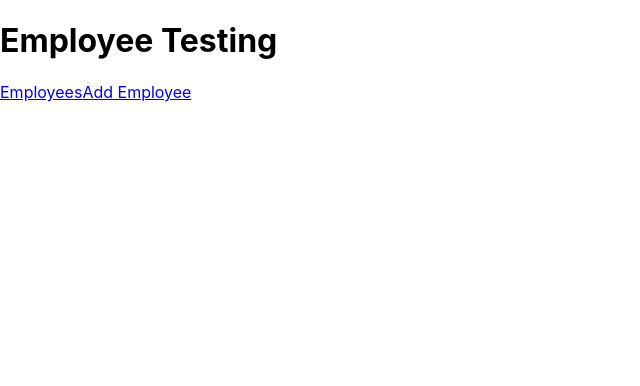
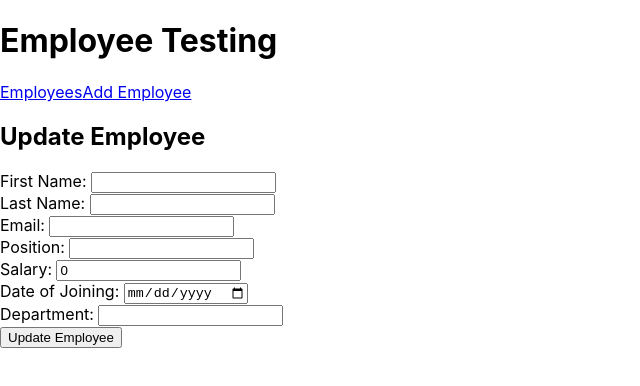
Before and after one commit to alwaysandy/101462946_COMP3123_Assignment2, a React (Create React App) app in the folder frontend/: page /update-employee/1 in a window 1280 px wide. Shown: the top 386 px of the page, without its empty margins (0-640 px from the left). Built offline with nearby package versions, Linux system fonts and the light colour scheme; no server answers.

Commit message:
Add basic update employee page

```diff
--- a/frontend/src/App.js
+++ b/frontend/src/App.js
@@ -3,6 +3,7 @@ import EmployeeList from "./components/employees/EmployeeList";
 import { BrowserRouter, NavLink, Route, Routes } from 'react-router-dom';
 import AddEmployee from "./components/employees/AddEmployee";
 import ViewEmployee from "./components/employees/ViewEmployee";
+import UpdateEmployee from "./components/employees/UpdateEmployee";
 
 function App() {
   return (
@@ -17,6 +18,7 @@ function App() {
         <Route path="/" element={<EmployeeList />} />
         <Route path="/add-employee" element={<AddEmployee />} />
         <Route path="/view-employee/:employeeId" element={<ViewEmployee />} />
+        <Route path="/update-employee/:employeeId" element={<UpdateEmployee />} />
       </Routes>
       </BrowserRouter>
     </div>
--- /dev/null
+++ b/frontend/src/components/employees/EmployeeList.jsx
@@ -0,0 +1,69 @@
+import React, { useState, useEffect } from 'react';
+import EmployeeAPI from '../../api/employees/EmployeeAPI';
+import { useNavigate } from 'react-router-dom';
+
+export default function EmployeeList() {
+    const navigate = useNavigate();
+    const [employees, setEmployees] = useState([]);
+    const fetchEmployees = async () => {
+        try {
+            const employeeList = await EmployeeAPI.fetchEmployees();
+            setEmployees(employeeList);
+        } catch (error) {
+            console.error('Failed to fetch employees', error);
+        }
+    }
+
+    useEffect(() => {
+        fetchEmployees();
+    }, [])
+
+    const viewEmployee = (employeeId) => {
+        navigate(`/view-employee/${employeeId}`);
+    }
+
+    const updateEmployee = (employeeId) => {
+        navigate(`/update-employee/${employeeId}`);
+    }
+
+    const deleteEmployee = (employeeId) => {
+        alert("Add delete employee logic");
+    }
+
+    return (
+        <div>
+            <h3>Employee List</h3>
+            <table border="1" cellPadding="5">
+                <thead>
+                <tr>
+                    <th>First name</th>
+                    <th>Last Name</th>
+                    <th>Email</th>
+                    <th>Position</th>
+                    <th>Salary</th>
+                    <th>Join Date</th>
+                    <th>Department</th>
+                </tr>
+                </thead>
+                <tbody>
+                {employees.map(employee => (
+                    <tr key={employee._id}>
+                        <td>{employee.first_name}</td>
+                        <td>{employee.last_name}</td>
+                        <td>{employee.email}</td>
+                        <td>{employee.position}</td>
+                        <td>{employee.salary}</td>
+                        <td>{employee.date_of_joining}</td>
+                        <td>{employee.department}</td>
+                        <td>
+                            <button onClick={ e => viewEmployee(employee._id)}>View</button>
+                            <button onClick={ e => updateEmployee(employee._id)}>Update</button>
+                            <button onClick={ e => deleteEmployee(employee._id)}>Delete</button>
+                        </td>
+                    </tr>
+                ))}
+                </tbody>
+            </table>
+        </div>
+    )
+}
--- /dev/null
+++ b/frontend/src/components/employees/UpdateEmployee.jsx
@@ -0,0 +1,86 @@
+import React, {useEffect, useState} from "react";
+import EmployeeAPI from '../../api/employees/EmployeeAPI';
+import {useNavigate, useParams} from "react-router-dom";
+
+const INITIAL_EMPLOYEE = {
+    first_name: '',
+    last_name: '',
+    email: '',
+    position: '',
+    salary: 0,
+    date_of_joining: new Date(),
+    department: ''
+}
+
+export default function UpdateEmployee() {
+    const navigate = useNavigate();
+    const { employeeId } = useParams();
+    const [ employee, setEmployee ] = useState(INITIAL_EMPLOYEE);
+    const getEmployeeDetails = async (employeeId) => {
+        try {
+            const employeeDetails = await EmployeeAPI.fetchEmployeeById(employeeId);
+            setEmployee(employeeDetails);
+        } catch (error) {
+            console.error("Failed to fetch employee details:", error);
+        }
+    }
+
+    const handleInputChange = (e) => {
+        const { name, value } = e.target;
+        setEmployee({
+            ...employee,
+            [name]: value
+        });
+    }
+
+    useEffect(() => {
+        getEmployeeDetails(employeeId);
+    }, [employeeId]);
+    const handleSubmit = (e) => {
+        e.preventDefault();
+        EmployeeAPI.updateEmployee(employeeId, employee)
+            .then(res => {
+                navigate("/");
+            })
+            .catch(err => {
+                alert("Failed to update employee: " + err);
+            })
+    }
+
+    return (
+        <div>
+            <h2>Update Employee</h2>
+            <form onSubmit={handleSubmit}>
+                <div>
+                    <label>First Name: </label>
+                    <input type="text" name="first_name" value={employee.first_name} onChange={handleInputChange}/>
+                </div>
+                <div>
+                    <label>Last Name: </label>
+                    <input type="text" name="last_name" value={employee.last_name} onChange={handleInputChange}/>
+                </div>
+                <div>
+                    <label>Email: </label>
+                    <input type="text" name="email" value={employee.email} onChange={handleInputChange}/>
+                </div>
+                <div>
+                    <label>Position: </label>
+                    <input type="text" name="position" value={employee.position} onChange={handleInputChange}/>
+                </div>
+                <div>
+                    <label>Salary: </label>
+                    <input type="number" name="salary" value={employee.salary} onChange={handleInputChange}/>
+                </div>
+                <div>
+                    <label>Date of Joining: </label>
+                    <input type="date" name="date_of_joining" value={employee.date_of_joining} onChange={handleInputChange}/>
+                </div>
+                <div>
+                    <label>Department: </label>
+                    <input type="text" name="department" value={employee.department} onChange={handleInputChange}/>
+                </div>
+                <button type="submit">Update Employee</button>
+            </form>
+        </div>
+    );
+}
```
